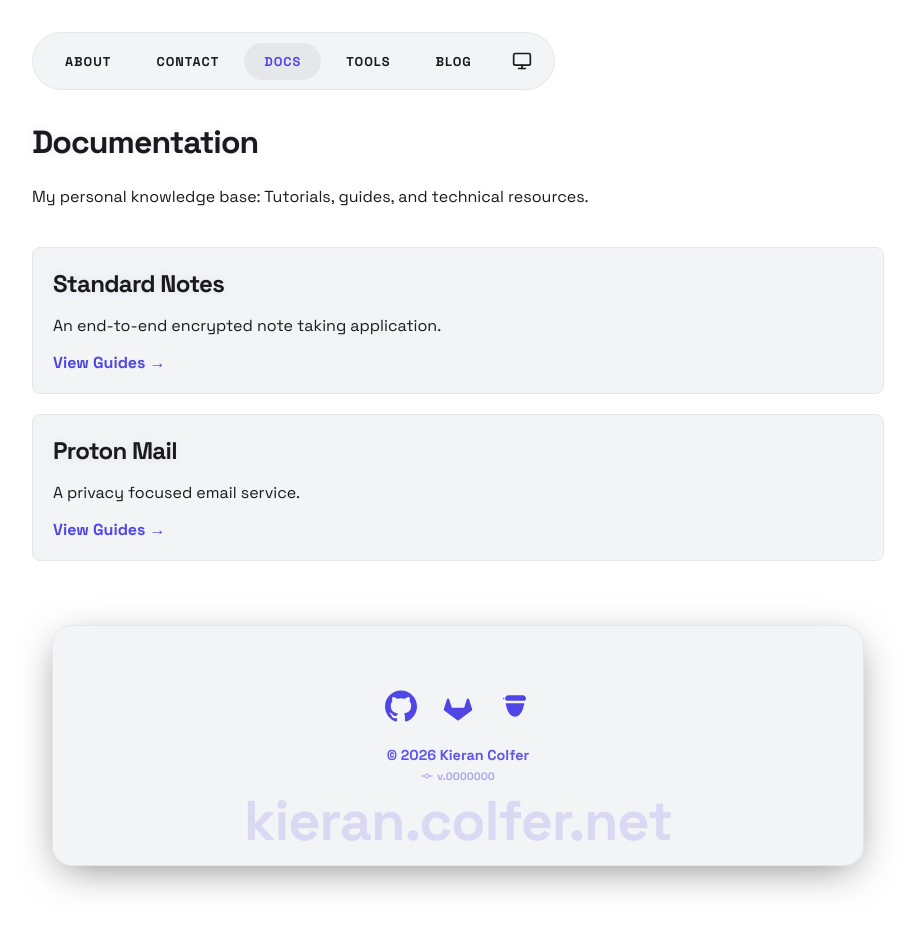
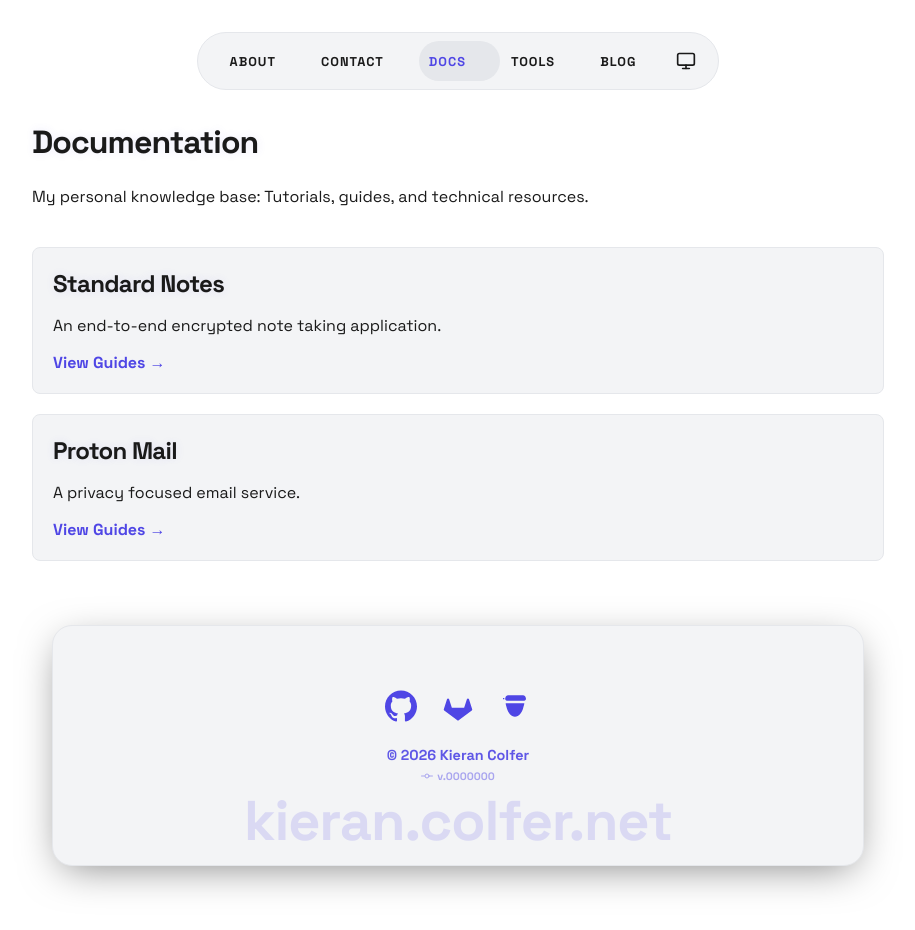
Before and after one commit to PASSK3YS/PASSK3YS.github.io, a Jekyll site: the page built from docs.md, in a window 1280 px wide. Shown: the whole page, without its empty margins (182-1097 px from the left). Built offline with Jekyll 4.4.1, drawn with Linux system fonts in a browser that asks for light colours.

Commit message:
chore: imrove update nav bar

```diff
--- a/_layouts/default.html
+++ b/_layouts/default.html
@@ -314,5 +314,34 @@
             });
         });
     </script>
+
+    <script>
+        document.addEventListener("DOMContentLoaded", function() {
+            const nav = document.querySelector('nav');
+            if (!nav) return;
+
+            const slider = document.createElement('div');
+            slider.className = 'nav-slider';
+            nav.appendChild(slider);
+
+            const links = Array.from(nav.querySelectorAll('a'));
+            const activeLink = nav.querySelector('a.active') || links[0];
+
+            function updateSlider(element) {
+                if (!element) return;
+                slider.style.width = element.offsetWidth + 'px';
+                slider.style.left = element.offsetLeft + 'px';
+            }
+
+            updateSlider(activeLink);
+
+            links.forEach(link => {
+                link.addEventListener('mouseenter', () => updateSlider(link));
+            });
+
+            nav.addEventListener('mouseleave', () => updateSlider(activeLink));
+            window.addEventListener('resize', () => updateSlider(nav.querySelector('a.active') || links[0]));
+        });
+    </script>
 </body>
 </html>
--- a/assets/css/style.css
+++ b/assets/css/style.css
@@ -66,6 +66,12 @@
     border-bottom: 1px solid var(--accent-hover);
 }
 
+header {
+    display: flex;
+    justify-content: center;
+    width: 100%;
+}
+
 nav {
     margin-bottom: 2rem;
     display: inline-flex;
@@ -76,6 +82,19 @@
     border: 1px solid var(--border);
     border-radius: 50px;
     padding: 8px 12px;
+    position: relative;
+}
+
+.nav-slider {
+    position: absolute;
+    top: 8px;
+    bottom: 8px;
+    left: 0;
+    background: var(--border);
+    border-radius: 50px;
+    transition: all 0.3s cubic-bezier(0.25, 1, 0.5, 1);
+    z-index: 1;
+    pointer-events: none;
 }
 
 nav a {
@@ -90,17 +109,14 @@
     text-transform: uppercase;
     font-size: 0.8em;
     letter-spacing: 1px;
+    position: relative;
+    z-index: 2;
+    transition: color 0.3s ease;
 }
 
-nav a:hover {
-    background: var(--border);
+nav a:hover, nav a.active {
     color: var(--accent);
-    box-shadow: none;
-}
-
-nav a.active {
-    background: var(--border);
-    color: var(--accent);
+    background: transparent;
     box-shadow: none;
 }
 
@@ -115,6 +131,8 @@
     display: inline-flex;
     align-items: center;
     justify-content: center;
+    position: relative;
+    z-index: 2;
 }
 
 .theme-toggle:hover {
```
